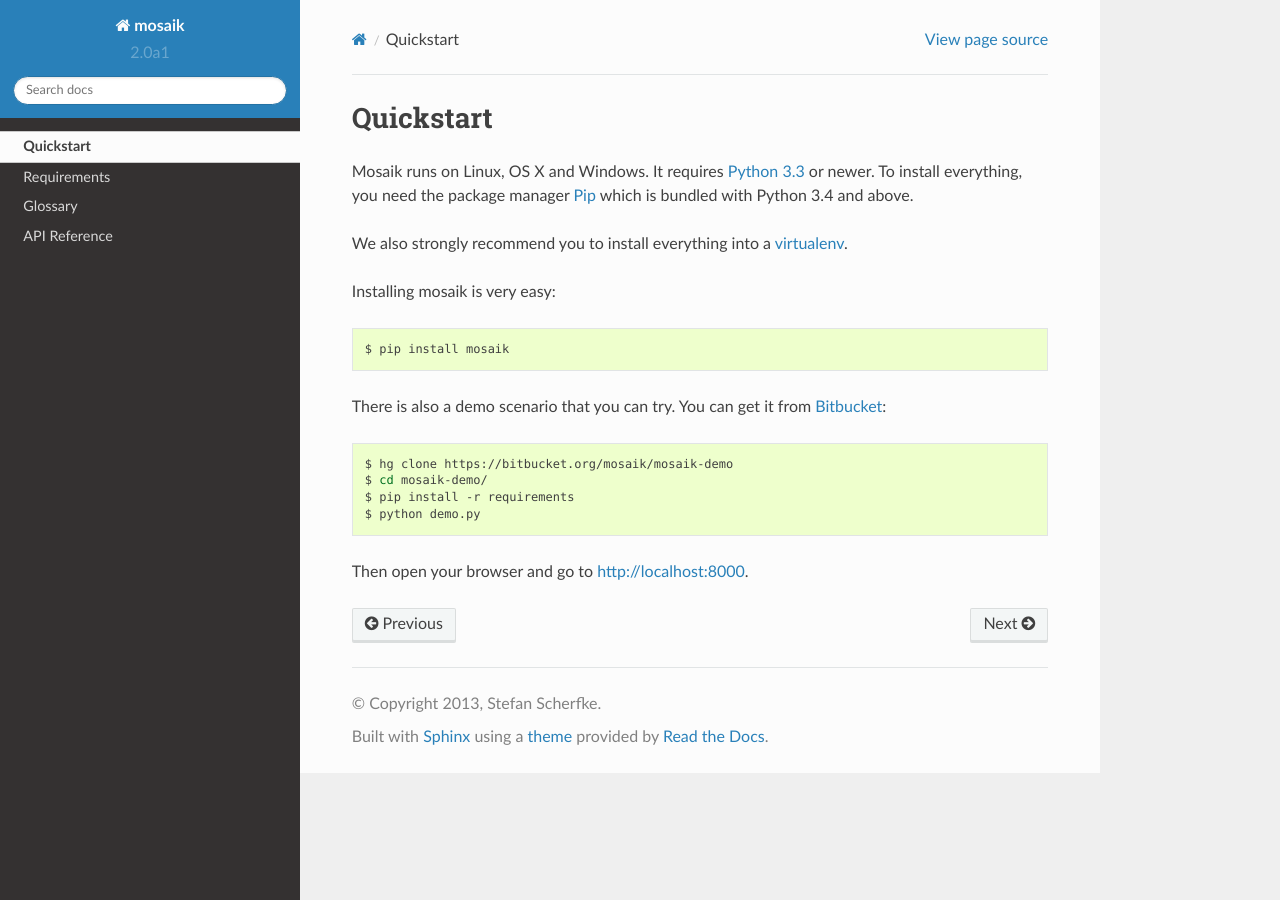
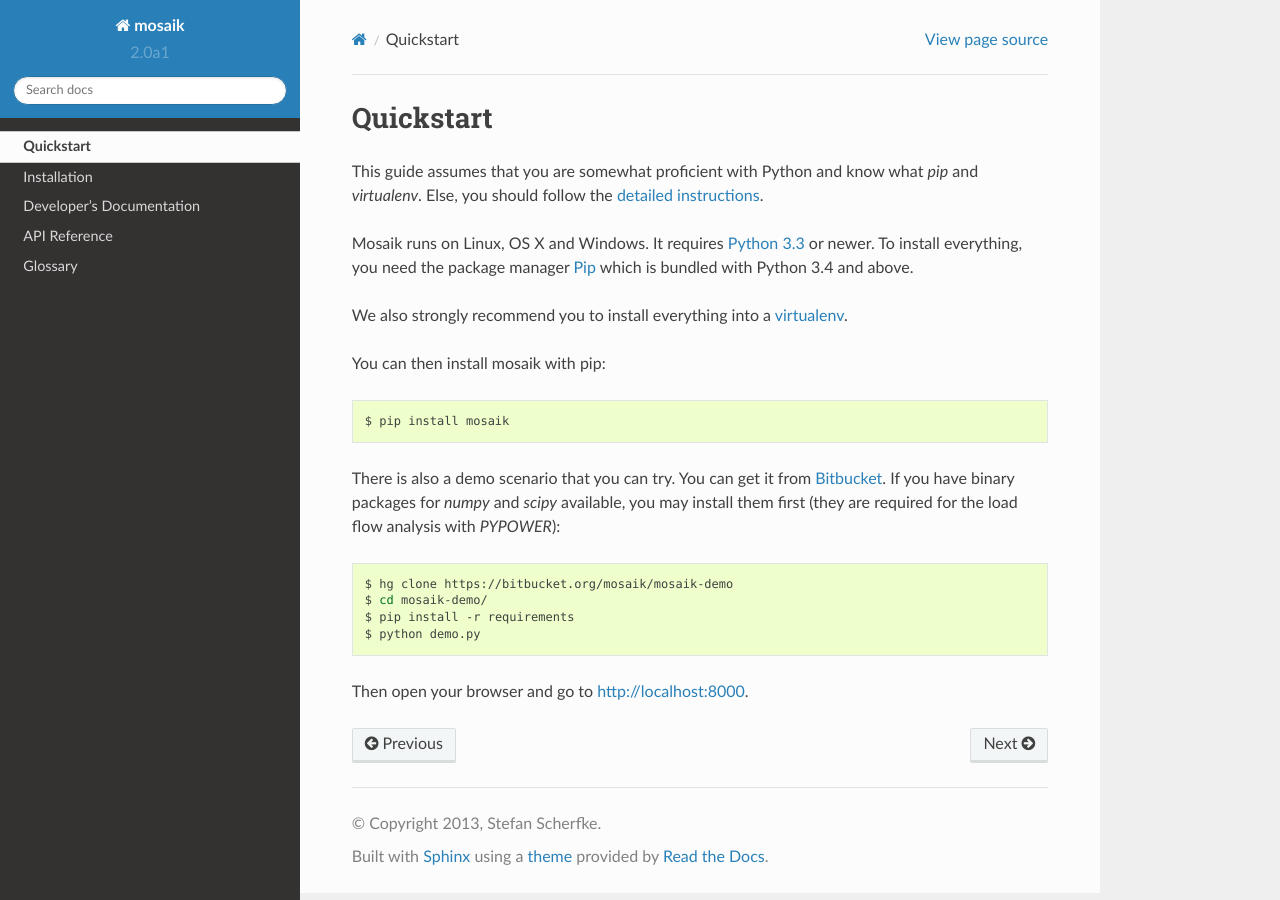
Before and after one commit to OFFIS-mosaik/mosaik, a Sphinx documentation site: the page built from docs/quickstart.rst, in a window 1280 px wide. Built offline with Sphinx 7.4.7 and the Read the Docs theme 2.0.0, drawn with Linux system fonts in a browser that asks for light colours; pages that are not in the unit, such as notebooks, are missing from menus.

Commit message:
Added detailed installation instructions for linux.

```diff
--- /dev/null
+++ b/docs/dev/index.rst
@@ -0,0 +1,10 @@
+=========================
+Developer's Documentation
+=========================
+
+Contents:
+
+.. toctree::
+   :maxdepth: 2
+
+   requirements
--- a/docs/index.rst
+++ b/docs/index.rst
@@ -8,9 +8,10 @@
    :maxdepth: 2
 
    quickstart
-   requirements
+   installation
+   dev/index
+   api_reference/index
    glossary
-   api_reference/index
 
 
 
--- a/docs/quickstart.rst
+++ b/docs/quickstart.rst
@@ -1,5 +1,9 @@
 Quickstart
 ==========
+
+This guide assumes that you are somewhat proficient with Python and know what
+*pip* and *virtualenv*. Else, you should follow the :doc:`detailed instructions
+<installation>`.
 
 Mosaik runs on Linux, OS X and Windows. It requires `Python 3.3
 <http://python.org>`_ or newer. To install everything, you need the package
@@ -9,7 +13,7 @@
 We also strongly recommend you to install everything into a `virtualenv
 <http://www.virtualenv.org/en/latest/>`_.
 
-Installing mosaik is very easy:
+You can then install mosaik with pip:
 
 .. code-block:: bash
 
@@ -17,7 +21,9 @@
 
 
 There is also a demo scenario that you can try. You can get it from
-`Bitbucket <https://bitbucket.org/mosaik/mosaik-demo>`_:
+`Bitbucket <https://bitbucket.org/mosaik/mosaik-demo>`_. If you have binary
+packages for *numpy* and *scipy* available, you may install them first (they
+are required for the load flow analysis with *PYPOWER*):
 
 .. code-block:: bash
 
```
Also changed, not shown: docs/installation.rst (added, +135 -0 lines), docs/dev/requirements.rst (renamed from docs/requirements.rst).
